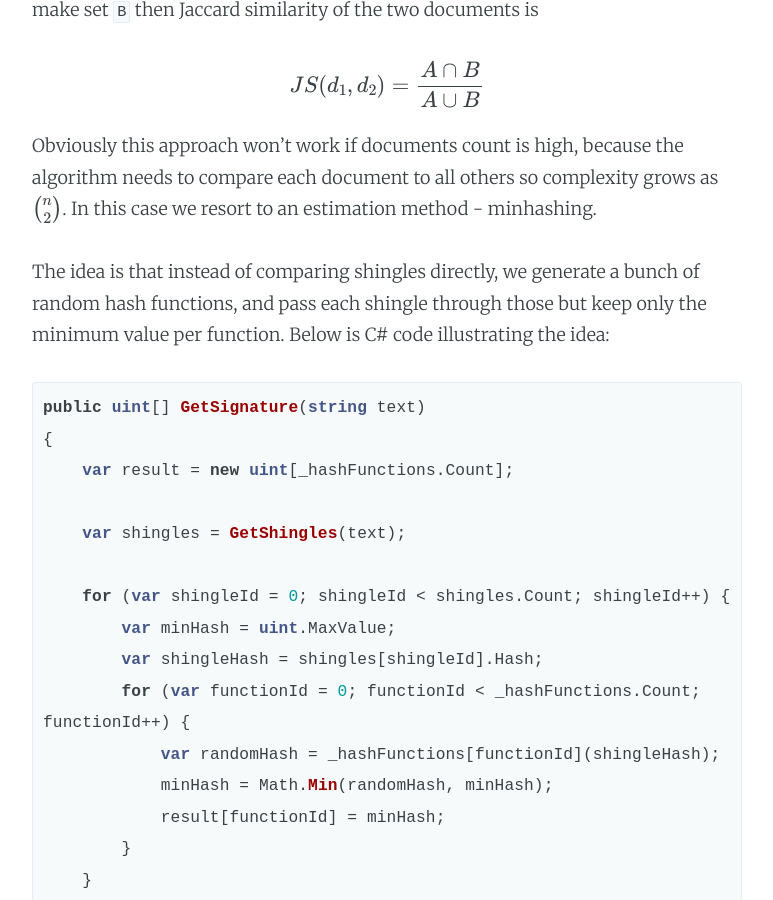
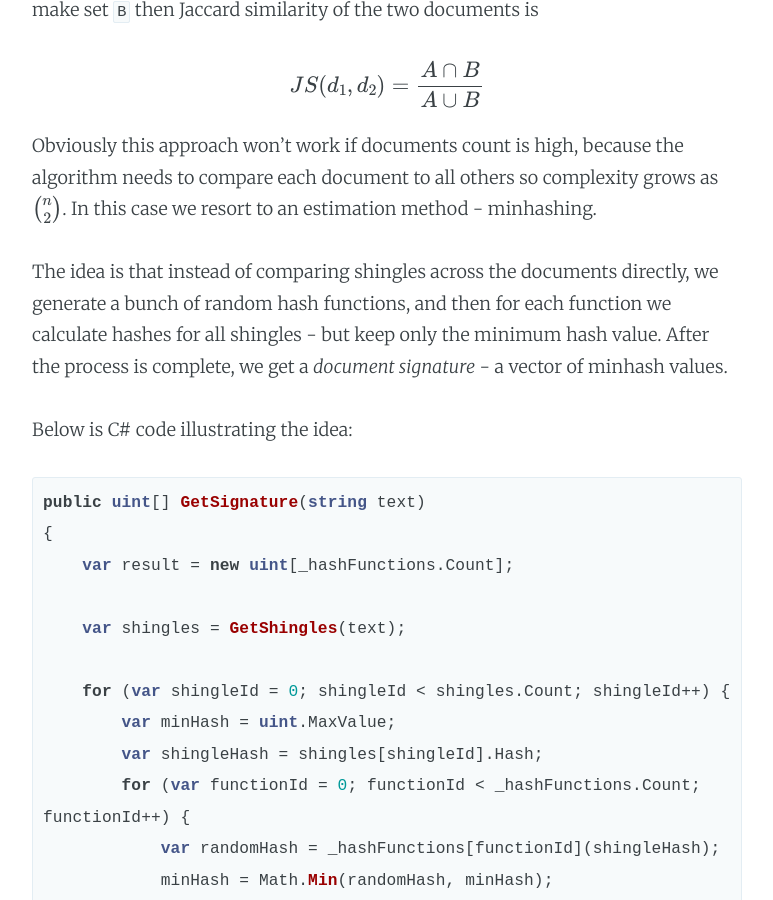
Before and after one commit to andreister/andreister.github.io, a Jekyll site: the page built from _posts/2016-03-17-locality-sensitive-hashing.markdown, in a window 1280 px wide and 900 px high, scrolled down 383 px. Shown: the whole window, without its empty margins (253-1026 px from the left). Built offline with Jekyll 4.4.1, drawn with Linux system fonts in a browser that asks for light colours; formulas are drawn with MathJax 3.

Commit message:
Rewording

```diff
--- a/_posts/2016-03-17-locality-sensitive-hashing.markdown
+++ b/_posts/2016-03-17-locality-sensitive-hashing.markdown
@@ -16,8 +16,11 @@ Obviously this approach won't work if documents count is high, because the algor
 to compare each document to all others so complexity grows as $$\binom{n}{2}$$. In this case
 we resort to an estimation method - minhashing.
 
-The idea is that instead of comparing shingles directly, we generate a bunch of random hash
-functions, and pass each shingle through those but keep only the minimum value per function.
+The idea is that instead of comparing shingles across the documents directly, we generate a bunch
+of random hash functions, and then for each function we calculate hashes for all shingles - but keep
+only the minimum hash value. After the process is complete, we get a _document signature_ - a vector
+of minhash values.
+
 Below is C# code illustrating the idea:
 
 {% highlight csharp %}
```
